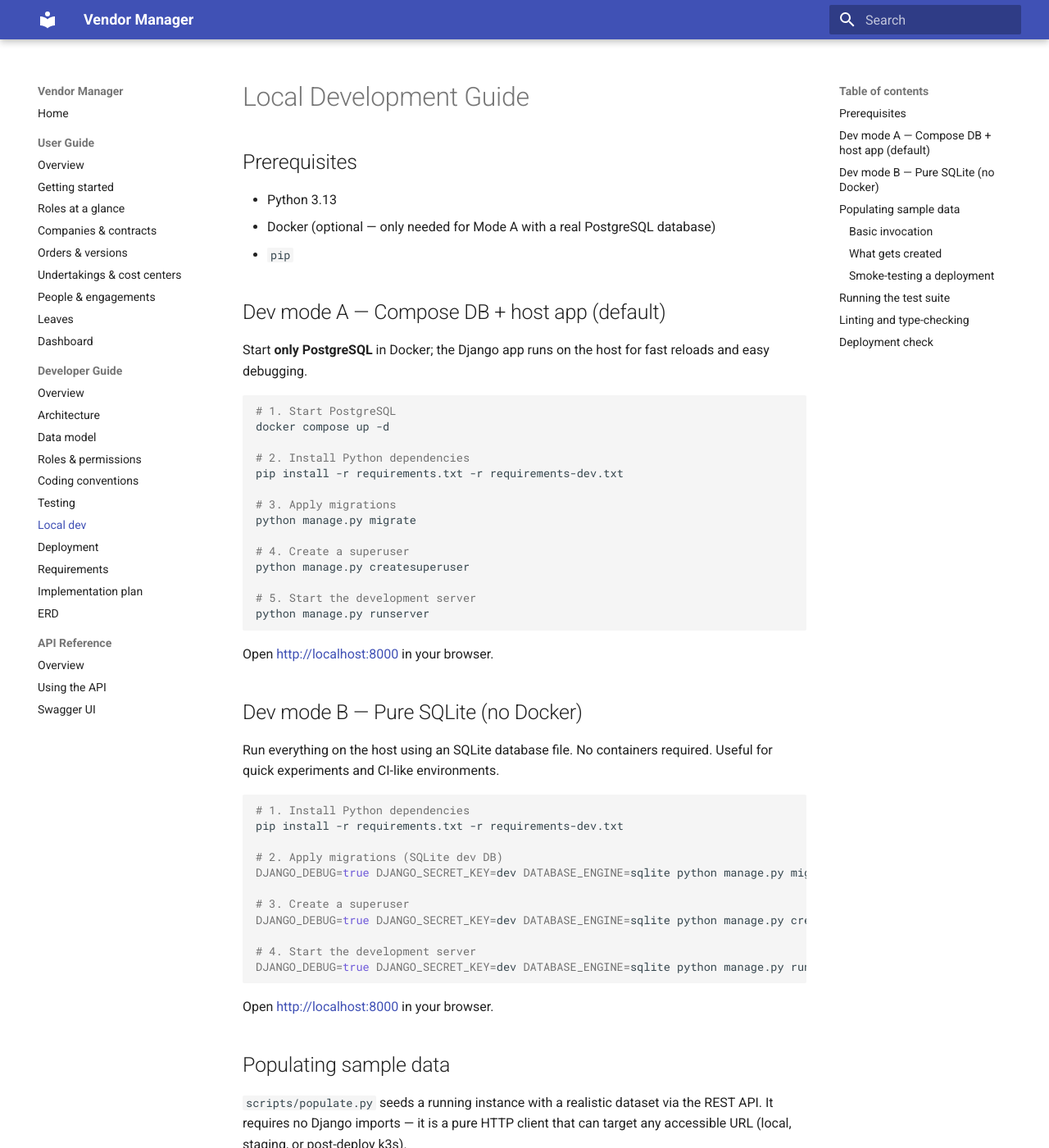
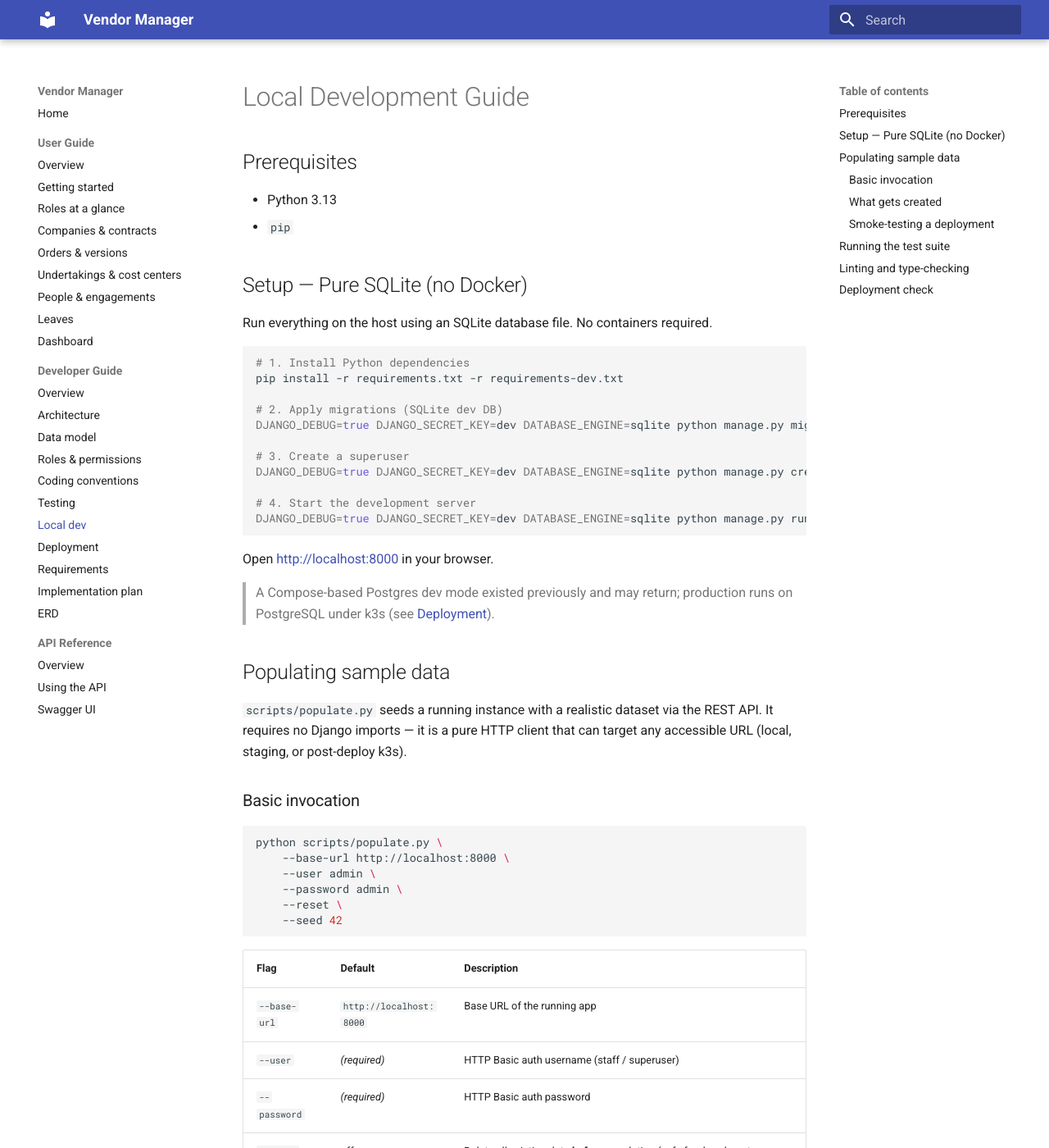
Before and after one commit to durczokj/vendor_manager, an MkDocs documentation site: the page built from docs/developer-guide/local-dev.md, in a window 1280 px wide and 1400 px high. Shown: the whole window at 82% size. Built offline with MkDocs 1.6.1 and Material for MkDocs 9.7.7, drawn with Linux system fonts in a browser that asks for light colours.

Commit message:
chore: retire Compose-based dev mode; SQLite only
Removes compose.yml and vm-docker.env. Updates NFR-23/NFR-24 and the local-dev guide to describe the SQLite-only local dev flow. Production is unchanged (PostgreSQL under k3s per NFR-24a).

````diff
--- a/docs/developer-guide/local-dev.md
+++ b/docs/developer-guide/local-dev.md
@@ -3,37 +3,11 @@
 ## Prerequisites
 
 - Python 3.13
-- Docker (optional — only needed for Mode A with a real PostgreSQL database)
 - `pip`
 
-## Dev mode A — Compose DB + host app (default)
+## Setup — Pure SQLite (no Docker)
 
-Start **only PostgreSQL** in Docker; the Django app runs on the host for fast reloads and
-easy debugging.
-
-```bash
-# 1. Start PostgreSQL
-docker compose up -d
-
-# 2. Install Python dependencies
-pip install -r requirements.txt -r requirements-dev.txt
-
-# 3. Apply migrations
-python manage.py migrate
-
-# 4. Create a superuser
-python manage.py createsuperuser
-
-# 5. Start the development server
-python manage.py runserver
-```
-
-Open <http://localhost:8000> in your browser.
-
-## Dev mode B — Pure SQLite (no Docker)
-
-Run everything on the host using an SQLite database file. No containers required. Useful
-for quick experiments and CI-like environments.
+Run everything on the host using an SQLite database file. No containers required.
 
 ```bash
 # 1. Install Python dependencies
@@ -50,6 +24,9 @@ DJANGO_DEBUG=true DJANGO_SECRET_KEY=dev DATABASE_ENGINE=sqlite python manage.py
 ```
 
 Open <http://localhost:8000> in your browser.
+
+> A Compose-based Postgres dev mode existed previously and may return; production runs on
+> PostgreSQL under k3s (see [Deployment](deployment.md)).
 
 ## Populating sample data
 
````
Also changed, not shown: README.md (+2 -2 lines), compose.yml (deleted, +0 -16 lines), docs/REQUIREMENTS.md (+3 -7 lines), docs/developer-guide/index.md (+1 -1 lines), docs/index.md (+1 -1 lines), 3 other files.
